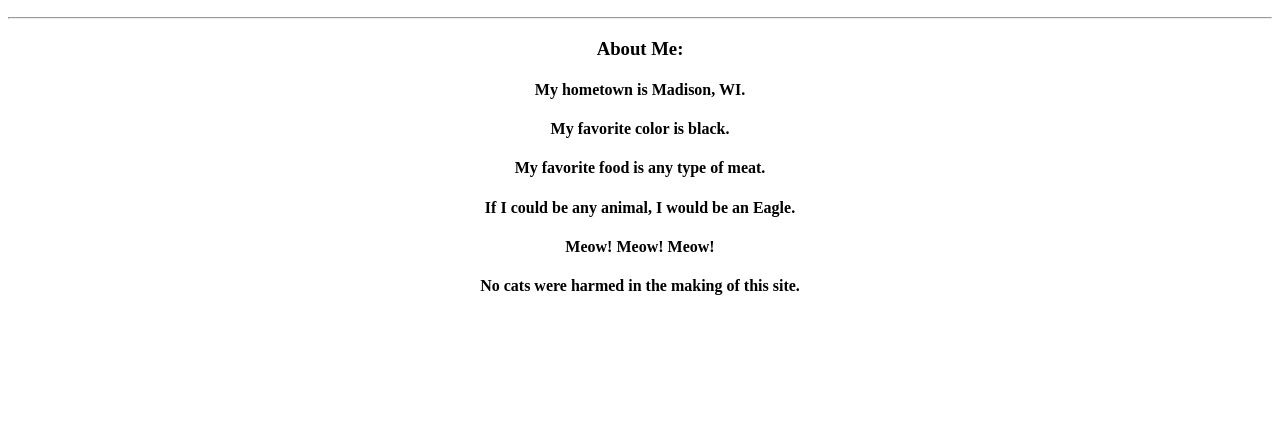
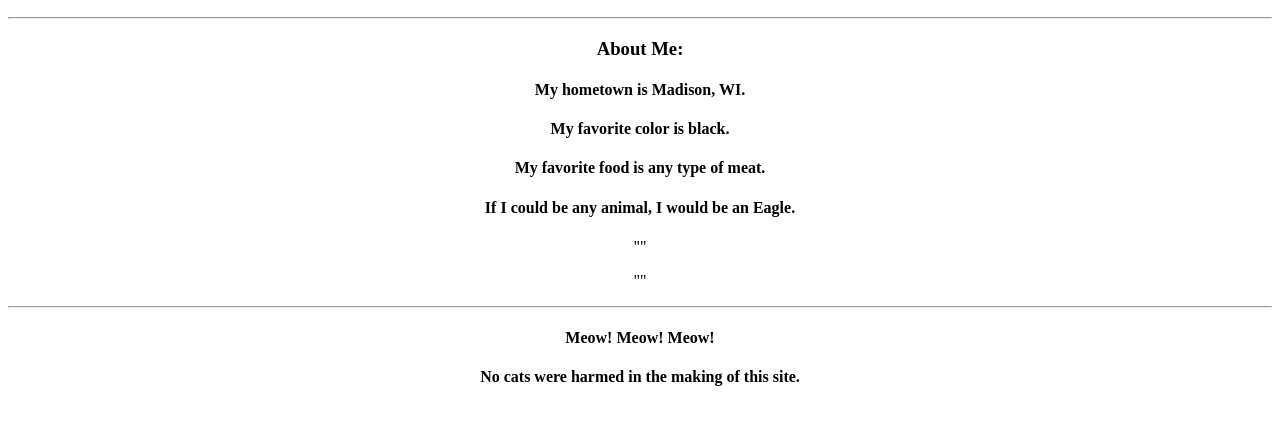
Before and after one commit to DantheCodeRaider/first_webpage, a plain HTML site: page index.html in a window 1280 px wide. Shown: the part 110-534 px from the top of the page. Drawn offline with Linux system fonts and the light colour scheme.

Commit message:
refactored code

```diff
--- a/index.html
+++ b/index.html
@@ -15,8 +15,9 @@
 				<h4>My favorite color is black.</h4>
 				<h4>My favorite food is any type of meat.</h4>
 				<h4>If I could be any animal, I would be an Eagle.</h4>
-                    <p> </p>
-                    <p> </p>
+                <p>""</p>
+                <p>""</p>
+                <hr>
                 <p><h4>Meow! Meow! Meow!</h4></p>
                 <p><h4>No cats were harmed in the making of this site.</h4></p>
 			</div>
```
Lines whose indentation alone changed are shown as unchanged.
